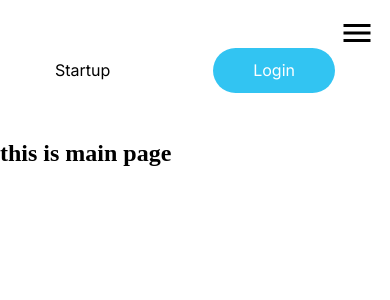
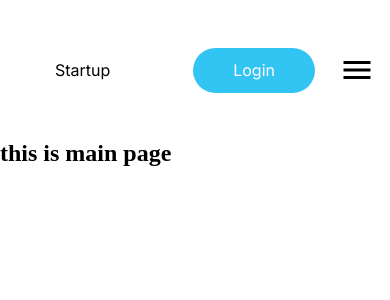
Before and after one commit to A1101101IR/Coinland.com, a React (Create React App) app: page / in a window 390 px wide. Shown: the top 300 px of the page. Built offline with nearby package versions, Linux system fonts and the light colour scheme.

Commit message:
fidex loing btn position

```diff
--- a/src/components/navbar.js
+++ b/src/components/navbar.js
@@ -33,6 +33,9 @@ class Navbar extends React.Component {
           <nav className="nav-center">
             <Link className="link" to="/">
               Home
+            </Link>
+            <Link className="link" to="/about">
+              Product
             </Link>
             <Link className="link" to="/about">
               About
@@ -71,6 +74,11 @@ class Navbar extends React.Component {
               </li>
               <li>
                 <Link onClick={this.handleClose} className="link" to="/about">
+                  Product
+                </Link>
+              </li>
+              <li>
+                <Link onClick={this.handleClose} className="link" to="/about">
                   About
                 </Link>
               </li>
--- a/src/components/navbar.scss
+++ b/src/components/navbar.scss
@@ -24,6 +24,7 @@
     justify-content: end;
     .login-btn {
       @include buttonClass;
+      margin-right: 55px;
     }
     .open-btn {
       display: none;
@@ -63,7 +64,7 @@
 }
 
 .close-btn {
-  top: 15px;
+  top: 52px;
   right: 15px;
   position: fixed;
 }
@@ -80,9 +81,13 @@
       display: none;
     }
     .nav-right {
+      .login-btn {
+        @include buttonClass;
+        margin-right: 75px;
+      }
       .open-btn {
         display: flex;
-        top: 15px;
+        top: 52px;
         right: 15px;
         position: fixed;
       }
```
